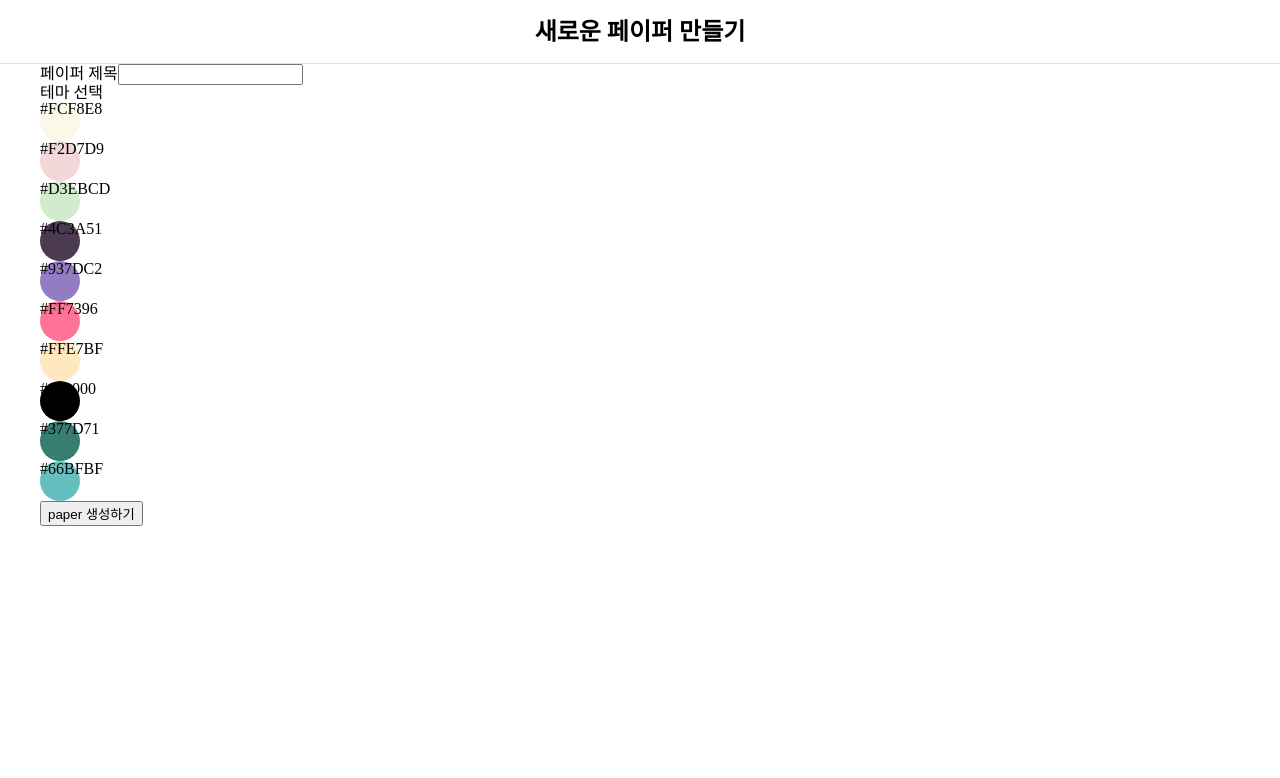
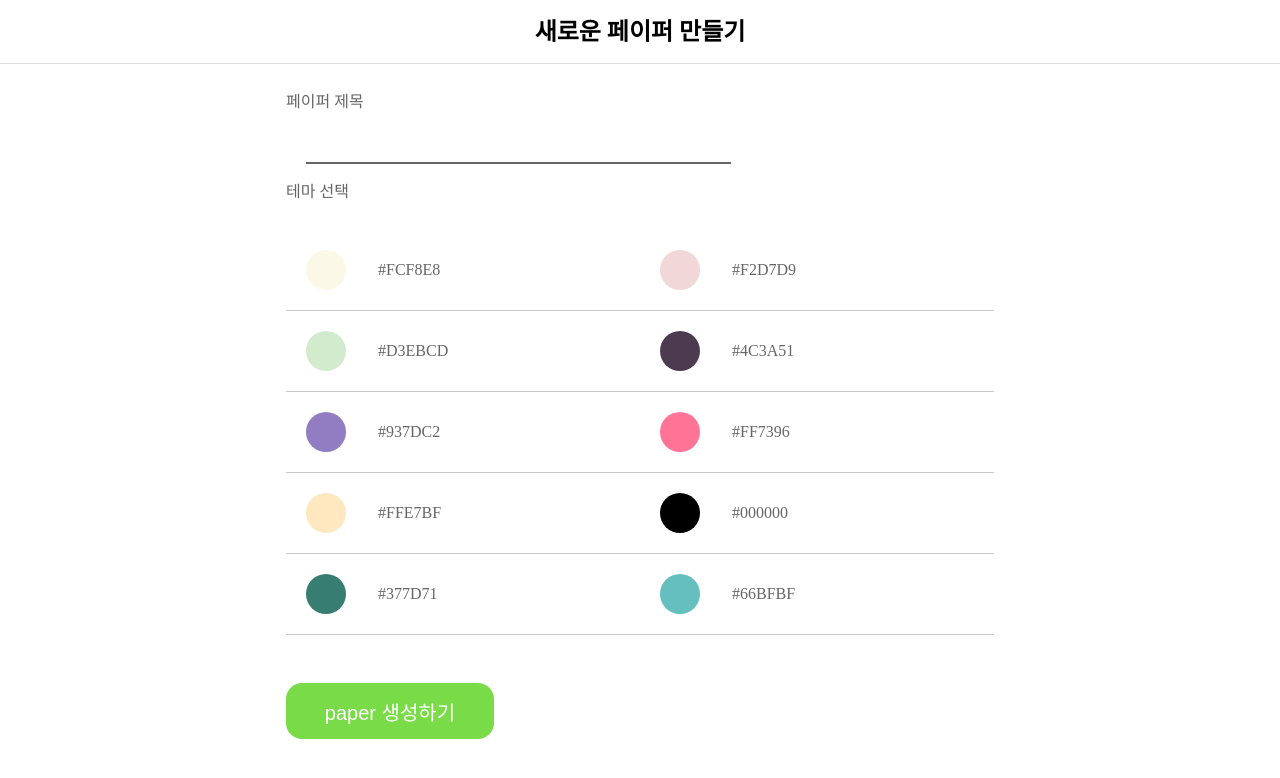
Before and after one commit to BabbleSIte/BabbleSite, a React (Create React App) app in the folder client/: page /np in a window 1280 px wide. Shown: the top 778 px of the page. Built offline with nearby package versions, Linux system fonts and the light colour scheme.

Commit message:
new paper style

```diff
--- a/client/public/index.html
+++ b/client/public/index.html
@@ -1,14 +1,11 @@
 <!DOCTYPE html>
-<html lang="en">
+<html lang="ko">
 	<head>
 		<meta charset="utf-8" />
 		<link rel="icon" href="%PUBLIC_URL%/favicon.ico" />
 		<meta name="viewport" content="width=device-width, initial-scale=1" />
 		<meta name="theme-color" content="#000000" />
-    <meta
-      name="description"
-      content="롤링페이퍼"
-    />
+		<meta name="description" content="롤링페이퍼" />
 		<title>babble site</title>
 	</head>
 	<body>
--- a/client/src/pages/NewPaper.tsx
+++ b/client/src/pages/NewPaper.tsx
@@ -29,7 +29,7 @@ export default function NewPaper() {
 		// 		}
 		// 	});
 		// } catch (err) {
-		// 	window.alert("");
+		// 	alert("");
 		// }
 		console.log(newId);
 		navigate("/paper");
@@ -39,12 +39,11 @@ export default function NewPaper() {
 		<>
 			<Header title="새로운 페이퍼 만들기" />
 			<NewPaperWrapper>
-				<div>
 				<form onSubmit={e => e.preventDefault()}>
-						<label>
-							페이퍼 제목
+					<label htmlFor="paper-title-input">페이퍼 제목</label>
 					<input
 						value={newPaper.title}
+						id="paper-title-input"
 						onChange={e =>
 							setNwePaper({
 								...newPaper,
@@ -52,9 +51,8 @@ export default function NewPaper() {
 							})
 						}
 					/>
-						</label>
 				</form>
-					<div>
+				<div className="theme-section">
 					<h3>테마 선택</h3>
 					<ul>
 						{backgroundList.map(list => {
@@ -62,19 +60,22 @@ export default function NewPaper() {
 								<li
 									key={"#" + list.hex}
 									className="themeColor"
+									onClick={() => getTheme(list)}
+								>
+									<div
 										style={{
 											backgroundColor: "#" + list.hex,
 										}}
-										onClick={() => getTheme(list)}
-									>
-										#{list.hex}
+									></div>
+									<span>#{list.hex}</span>
 								</li>
 							);
 						})}
 					</ul>
 				</div>
-					<button onClick={postPaper}>paper 생성하기</button>
-				</div>
+				<button className="create-paper-btn" onClick={postPaper}>
+					paper 생성하기
+				</button>
 			</NewPaperWrapper>
 		</>
 	);
--- a/client/src/pages/Paper.tsx
+++ b/client/src/pages/Paper.tsx
@@ -53,7 +53,11 @@ export default function Paper() {
 				{paperList.map(li => {
 					return (
 						<div key={li.message}>
-							<MemoStyle prop={li}>
+							<MemoStyle
+								background={li.background}
+								color={li.color}
+								textAlign={li.textAlign}
+							>
 								{li.message}
 								<span>{li.from}</span>
 							</MemoStyle>
--- a/client/src/style/pageStyle/NewPaperStyle.tsx
+++ b/client/src/style/pageStyle/NewPaperStyle.tsx
@@ -2,9 +2,74 @@ import styled from "styled-components";
 import { PageWrapper } from "../styledComponents";
 
 export const NewPaperWrapper = styled(PageWrapper)`
-	.themeColor {
-		width: 2.5rem;
-		height: 2.5rem;
-		border-radius: 50%;
+	max-width: 768px;
+	margin: auto;
+	padding: 30px;
+
+	form {
+		margin-bottom: 20px;
+
+		label {
+			display: block;
+			width: 100%;
+			height: 50px;
+		}
+
+		input {
+			width: 60%;
+			border-bottom: 2px solid #666;
+			margin-left: 20px;
+
+			&:focus {
+				outline: none;
+			}
+		}
+	}
+
+	.theme-section {
+		margin-bottom: 3rem;
+
+		h3 {
+			margin-bottom: 30px;
+		}
+
+		ul {
+			display: flex;
+			flex-wrap: wrap;
+
+			.themeColor {
+				display: flex;
+				border-bottom: 1px solid #c9c9c9;
+				flex: 1 1 40%;
+				padding: 20px;
+				align-items: center;
+
+				div {
+					width: 2.5rem;
+					height: 2.5rem;
+					border-radius: 50%;
+					margin-right: 2rem;
+				}
+
+				span {
+				}
+
+				&:hover {
+					cursor: pointer;
+					background-color: #f0efe0;
+				}
+			}
+		}
+	}
+
+	.create-paper-btn {
+		background-color: #79db48;
+		border: none;
+		width: 13rem;
+		height: 3.5rem;
+		color: #fff;
+		border-radius: 1rem;
+		margin: auto;
+		font-size: 20px;
 	}
 `;
--- a/client/src/style/pageStyle/PaperStyle.tsx
+++ b/client/src/style/pageStyle/PaperStyle.tsx
@@ -15,11 +15,15 @@ export const PaperWrap = styled(PageWrapper)`
 	}
 `;
 
-export const MemoStyle = styled.div<{ prop: memoInfo }>`
+export const MemoStyle = styled.div<{
+	background: string;
+	color: string;
+	textAlign: string;
+}>`
 	width: 10rem;
 	height: 12rem;
-	background: ${prop => prop.prop.background};
-	color: ${prop => prop.prop.color};
-	text-align: ${prop => prop.prop.textAlign};
 	padding: 15px;
+	background-color: ${li => li.background};
+	color: ${li => li.color};
+	text-align: ${li => li.textAlign};
 `;
--- a/client/src/style/styledComponents.tsx
+++ b/client/src/style/styledComponents.tsx
@@ -3,6 +3,7 @@ import styled from "styled-components";
 export const PageWrapper = styled.div`
 	max-width: 1200px;
 	margin: auto;
+	color: #666;
 
 	@media screen and (max-width: 768px) {
 		width: 100%;
```
Also changed, not shown: client/src/index.css (+1 -24 lines). Lines whose indentation alone changed are shown as unchanged.
